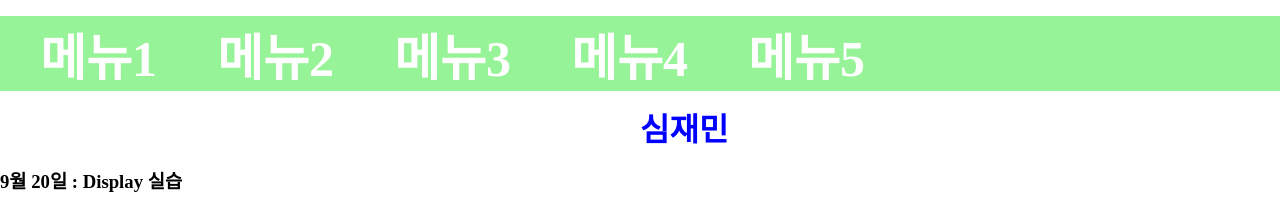
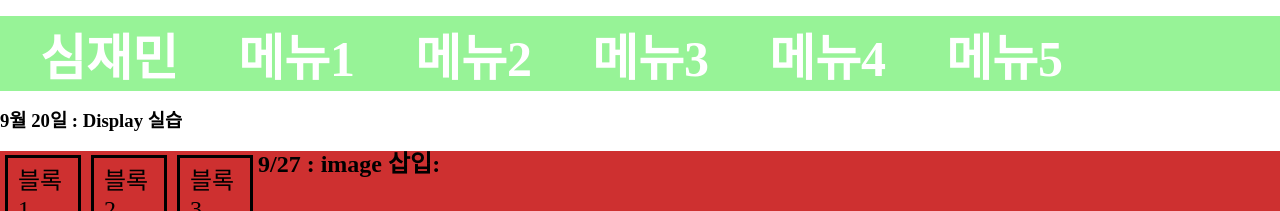
Before and after one commit to qaz429/daelim2019_2, a plain HTML site: page index.html in a window 1280 px wide. Shown: the top 211 px of the page. Drawn offline with Linux system fonts and the light colour scheme.

Commit message:
gitflow-release-stash: rere

```diff
--- a/index.html
+++ b/index.html
@@ -16,6 +16,7 @@ Author : Sim.JaeMin-->
   </header>
       <nav>
             <ul>
+                <li><a href="#">심재민</a></li>
                 <li><a href="#">메뉴1</a></li>
                 <li><a href="#">메뉴2</a></li>
                 <li><a href="#">메뉴3</a></li>
@@ -24,8 +25,10 @@ Author : Sim.JaeMin-->
             </ul>
 
      </nav>
-      <article class="a">
-          <h1>심재민</h1>
+
+     <!--<article class="a">
+        <h1>심재민</h1>-->
+
           <section>
               <h3>9월 20일 : Display 실습</h3>
               <div>블록 1</div>
--- a/main.css
+++ b/main.css
@@ -95,5 +95,6 @@ div{
     background-color: rgb(184, 144, 236);
 }
 .article-2nd-bg{
+
     background-color: rgb(206, 48, 48);
 }
```
